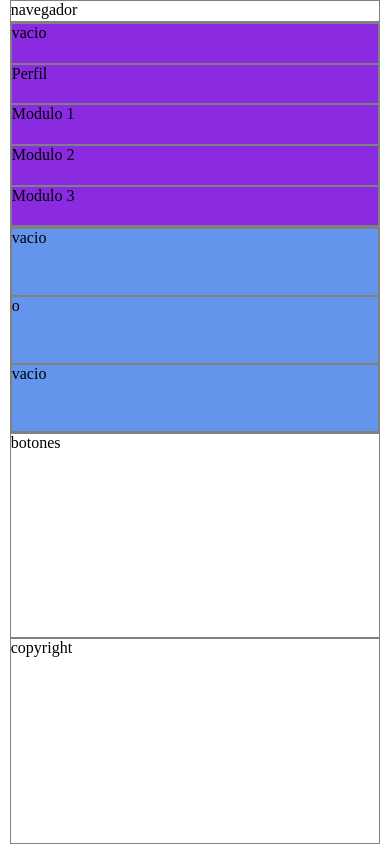
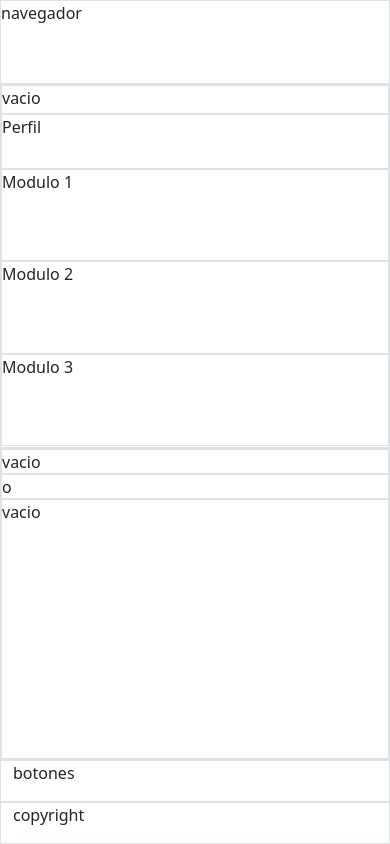
Before and after one commit to DannaSanchez/ProyectoDS, a plain HTML site: page Dashboard/modules/mains/Admin.html in a window 390 px wide. Drawn offline with Linux system fonts and the light colour scheme.

Commit message:
Agregar archivo boostrap para página Admin, terminar index

```diff
--- a/Dashboard/assets/css/styles.css
+++ b/Dashboard/assets/css/styles.css
@@ -2,16 +2,19 @@
     box-sizing: border-box;
     padding: 0;
     margin: 0;
-    height: 100%;
 }
+
 .border{
     border: 1px solid gray;
 }
-
 .contenedor {
     width: 100%;
     max-width: 1280px;
     margin: auto;
+    height: 100vh;
+}
+.general{
+    height: 80%;
 }
 
 nav{
@@ -22,7 +25,7 @@ nav{
 
 .columna-izq{
     width: 20%;
-    height: 80%;
+    height: 100%;
     float: left;
     background-color: blueviolet;
 }
@@ -43,7 +46,7 @@ nav{
 
 .columna-der{
     width: 80%;
-    height: 80%;
+    height: 100%;
     float: left;
     background-color: cornflowerblue;
 }
@@ -63,16 +66,99 @@ nav{
     width: 100%;
     height:85%;
 }
-
+.footer{
+    height: 10%;
+}
 .footer-uno{
     width: 20%;
-    height: 10%;
+    height: 10vh;
     float: left;
     background-color: blue;
 }
 .footer-dos{
     width: 80%;
-    height: 10%;
+    height: 10vh;
     float: left;
     background-color: blue;
 }
+
+    @media (max-width: 576px) {
+        .contenedor {
+            height: auto;
+            min-height: 100vh;
+        }
+
+        .general {
+            height: auto;
+            width: 100%;
+            overflow: hidden;
+        }
+
+        .general::after {
+            content: "";
+            display: table;
+            clear: both;
+        }
+
+        .columna-izq {
+            width: 100%;
+            height: auto;
+            float: none;
+            display: block;
+        }
+
+        .columna-der {
+            width: 100%;
+            height: auto;
+            float: none;
+            display: block;
+        }
+
+        .vacio, .barra-uno {
+            height: 25px;
+        }
+
+        .perfil {
+            height: 50px;
+        }
+
+        .modulo {
+            height: 40px;
+        }
+
+        .barra {
+            height: 40px;
+        }
+
+        .principal {
+            height: 250px;
+        }
+
+        .footer {
+            height: auto;
+            clear: both;
+            width: 100%;
+            position: static;
+            overflow: hidden;
+        }
+
+        .footer::after {
+            content: "";
+            display: table;
+            clear: both;
+        }
+
+        .footer-uno {
+            width: 100%;
+            height: 30px;
+            float: none;
+            display: block;
+        }
+
+        .footer-dos {
+            width: 100%;
+            height: 25px;
+            float: none;
+            display: block;
+        }
+    }
--- a/Dashboard/assets/css/styles_boostrapmodel.css
+++ b/Dashboard/assets/css/styles_boostrapmodel.css
@@ -3,9 +3,22 @@
     padding: 0%;
     margin: 0;
 }
-nav, footer, .titulo{
-    height: 100px;
+
+nav, footer{
+    height: 10%;
 }
-header, section{
-    height: 450px;
+.general{
+    height: 80%;
 }
+.vacio, .barra-uno, .barra{
+    height: 8%;
+}
+.perfil{
+    height: 15%;
+}
+.modulo{
+    height: 25.6%;
+}
+.principal{
+    height: 84%;
+}
--- a/Dashboard/assets/css/styles_flexboxmodel.css
+++ b/Dashboard/assets/css/styles_flexboxmodel.css
@@ -9,7 +9,6 @@
 }
 
 .contenedor{
-    width: 95%;
     max-width: 1280px;
     margin: auto;
     display: flex;
@@ -18,15 +17,121 @@
 nav{
     height: 10%;
 }
-
+.general{
+    display: flex;
+    flex-direction: row;
+}
 .columna-izq{
     display: flex;
     flex-flow: column nowrap;
-    background-color: blueviolet;
+    flex: 1;
 }
-
+.vacio{
+    flex: 1;
+}
+.perfil{
+    flex: 2;
+}
+.modulo{
+    flex: 3;
+}
 .columna-der{
     display: flex;
     flex-flow: column nowrap;
-    background-color: cornflowerblue;
+    flex: 5;
 }
+.barra-uno{
+    flex: 1;
+}
+.barra{
+    flex: 1;
+
+}
+.principal{
+    flex: 10;
+}
+footer{
+    display: flex;
+    flex-direction: row;
+    height: 10%;
+}
+.footer-uno{
+    display: flex;
+    flex-flow: column nowrap;
+    flex: 1;
+}
+.footer-dos{
+    display: flex;
+    flex-flow: column nowrap;
+    flex: 5;
+}
+    @media (max-width: 576px) {
+        .contenedor {
+            height: auto;
+            min-height: 100vh;
+        }
+
+        nav {
+            height: 60px;
+            flex: none;
+        }
+
+        .general {
+            flex-direction: column;
+            flex: 1;
+        }
+
+        .columna-izq {
+            flex: none;
+            height: auto;
+        }
+
+        .columna-der {
+            flex: 1;
+        }
+
+        .vacio {
+            flex: none;
+            height: 25px;
+        }
+
+        .perfil {
+            flex: none;
+            height: 50px;
+        }
+
+        .modulo {
+            flex: none;
+            height: 40px;
+        }
+
+        .barra-uno {
+            flex: none;
+            height: 25px;
+        }
+
+        .barra {
+            flex: none;
+            height: 40px;
+        }
+
+        .principal {
+            flex: 1;
+        }
+
+        footer {
+            flex-direction: column;
+            height: auto;
+            flex: none;
+        }
+
+        .footer-uno {
+            flex: none;
+            height: 30px;
+        }
+
+        .footer-dos {
+            flex: none;
+            height: 25px;
+        }
+    }
--- a/Dashboard/modules/mains/Admin.html
+++ b/Dashboard/modules/mains/Admin.html
@@ -4,33 +4,33 @@
     <meta charset="UTF-8">
     <meta name="viewport" content="width=device-width, initial-scale=1.0">
     <title>Administrador</title>
-    <link rel="stylesheet" href="/Dashboard/assets/css/styles_flexboxmodel.css">
+    <link rel="stylesheet" href="/Dashboard/assets/css/bootstrap.min.css">
+    <link rel="stylesheet" href="/Dashboard/assets/css/styles_boostrapmodel.css">
 </head>
 <body>
-    <div class="contenedor">
-        <nav class="border">navegador</nav>
+    <div class="contenedor container-fluid vh-100">
+        <nav class="border row">navegador</nav>
+        <div class="general row">
+            <div class="col-sm-12 col-md-3 border columna-izq">
+                <div class="row border vacio">vacio</div>
+                <div class="row border perfil">Perfil</div>
+                <div class="row border modulo">Modulo 1</div>
+                <div class="row border modulo">Modulo 2</div>
+                <div class="row border modulo">Modulo 3</div>
+            </div>
 
-        <div class="border columna-izq">
-            <div class="border vacio">vacio</div>
-            <div class="border perfil">Perfil</div>
-            <div class="border modulo">Modulo 1</div>
-            <div class="border modulo">Modulo 2</div>
-            <div class="border modulo">Modulo 3</div>
+            <div class="col-sm-12  col-md-9 border columna-der">
+                <div class="row border barra-uno">vacio</div>
+                <div class="row border barra">o</div>
+                <div class="row border principal">vacio</div>
+            </div>
         </div>
-
-        <div class="border columna-der">
-            <div class="border barra-uno">vacio</div>
-            <div class="border barra">o</div>
-            <div class="border principal">vacio</div>
-        </div>
-
-
-        <div class="border footer-uno">botones</div>
-        <div class="border footer-dos">copyright</div>
-
-
+        <footer class="row">
+            <div class="col-sm-12 col-md-3 border footer-uno">botones</div>
+            <div class="col-sm-12 col-md-9 border footer-dos">copyright</div>
+        </footer>
     </div>
-
+    <script src="/Dashboard/assets/js/bootstrap.bundle.min.js"></script>
     <script src="/Dashboard/assets/js/scripts.js"></script>
 </body>
 </html>
--- a/Landing/Assets/CSS/styles.css
+++ b/Landing/Assets/CSS/styles.css
@@ -9,7 +9,8 @@
 }
 
 .titulo{
-    height: 70px;
+    height: 50px;
+    text-align: center;
 }
 h1{
     text-align: center;
@@ -89,3 +90,77 @@ footer{
     height: 70px;
 
 }
+
+/*Responsive design tablet */
+@media (max-width: 992px) {
+    nav{
+        min-height: 10%;
+    }
+    .logo{
+        width: 100%;
+    }
+    .menu{
+        width: 60%;
+    }
+    .ingreso{
+        width: 40%;
+    }
+    .port-izq {
+        width: 100%;
+        height: 40%;
+    }
+    .port-cnt, .port-der {
+        width: 50%;
+        height: 60%;
+    }
+    .port-izq-contacto {
+        width: 100%;
+        height: 50%;
+    }
+    .ubicaciones {
+        width: 100%;
+        height: 50%;
+    }
+    .port-der-uno-contacto, .port-der-dos-contacto {
+        width: 50%;
+        height: 100%;
+    }
+}
+
+/* celular */
+@media (max-width: 576px) {
+    nav{
+        height: auto;
+    }
+    .logo, .menu, .ingreso{
+        width: 100%;
+        height: 60px;
+        float: none;
+    }
+
+    .port-izq, .port-cnt, .port-der {
+        width: 100%;
+        height: 33.33%;
+        float: none;
+    }
+    .port-izq-nosotros, .port-cnt-nosotros, .port-der-nosotros {
+        width: 100%;
+        height: 11.11%;
+        float: none;
+    }
+    .port-izq-contacto {
+        width: 100%;
+        height: 50%;
+        float: none;
+    }
+    .ubicaciones {
+        width: 100%;
+        height: 50%;
+        float: none;
+    }
+    .port-der-uno-contacto, .port-der-dos-contacto {
+        width: 100%;
+        height: 50%;
+        float: none;
+    }
+}
--- a/Landing/Assets/CSS/styles_flexboxmodel.css
+++ b/Landing/Assets/CSS/styles_flexboxmodel.css
@@ -9,8 +9,8 @@
 }
 .titulo{
     height: 70px;
+    text-align: center;
 }
-/*Contenedor*/
 .contenedor{
     width: 95%;
     max-width: 1280px;
@@ -94,6 +94,31 @@ header, section{
     .ingreso{
         flex: 15%;
     }
+    .Portafolio{
+    width: 100%;
+    display: flex;
+    flex-flow: row wrap;
+    }
+    .port-izq {
+        flex: 100%;
+    }
+    .port-cnt, .port-der {
+        flex: 50%;
+    }
+    .contacto{
+        display: flex;
+        flex-flow: column wrap;
+    }
+    .port-izq-contacto {
+        flex: 50%;
+    }
+    .ubicaciones{
+        flex: 50%;
+        height: 50%;
+        display: flex;
+        flex-flow: row nowrap;
+    }
+
 }
 
 /* CELULAR */
@@ -101,9 +126,25 @@ header, section{
     nav{
         height: 100px;
     }
-    .logo,
-    .menu,
-    .ingreso{
+    .logo, .menu, .ingreso{
         flex: 100%;
     }
+    .Portafolio{
+        flex-flow: column nowrap;
+    }
+    .port-izq, .port-cnt, .port-der {
+        flex: 100%;
+    }
+    .nosotros{
+        flex-flow: column nowrap;
+    }
+    .port-izq-nosotros, .port-cnt-nosotros, .port-der-nosotros {
+        flex: 100%;
+    }
+    .contacto{
+        flex-flow: column nowrap;
+    }
+    .ubicaciones {
+        flex-flow: column nowrap;
+    }
 }
```
Also changed, not shown: index.html (+3 -4 lines), Dashboard/assets/css/bootstrap.min.css (added), Dashboard/assets/js/bootstrap.bundle.min.js (added).
